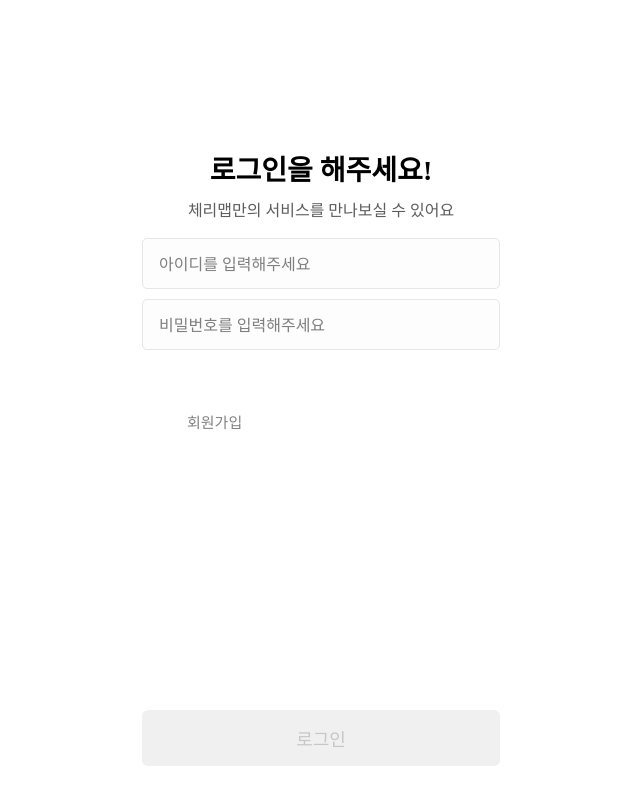
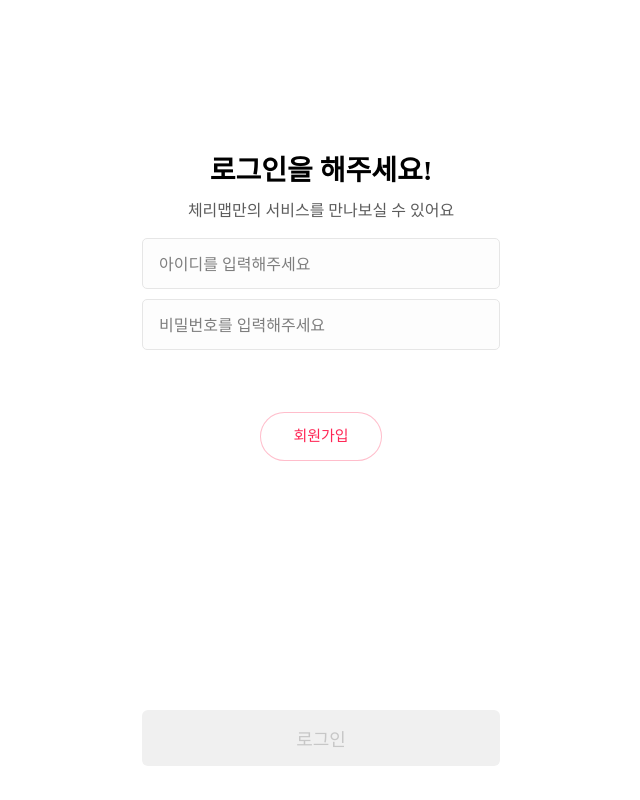
Before and after one commit to Juyoung03/cherrycoke-web, a React (Vite) app: page /login in a window 1280 px wide. Shown: the whole page, without its empty margins (319-959 px from the left). Built offline with nearby package versions, Linux system fonts and the light colour scheme; no server answers; a web font is replaced by a local one.

Commit message:
fix: .buttons_wrapper 중복 해결 및 회원가입 버튼 디자인 수정

```diff
--- a/src/components/LoginInfo/Info.css
+++ b/src/components/LoginInfo/Info.css
@@ -1,6 +1,9 @@
 .wrapper {
     position: absolute;
     top: 150px;
+    left: 50%;
+    transform: translateX(-50%);
+    width: 358px;
     /* border: 1px solid blue; */
 }
 
@@ -101,36 +104,40 @@
 
 }
 
-.buttons_wrapper {
-    position: absolute;
+.login_buttons_wrapper {
     margin-top: 57px;
-    margin-left: 45px;
-
-    width: 260px;
-    height: 18px;
+    width: 100%;
     display: flex;
-
-    justify-content: space-between;
+    justify-content: center;
     align-items: center;
-    color: rgba(194, 194, 194, 1);
-    font-size: 12px;
+    text-align: center;
 
     /*border: 1px solid blue;*/
 }
 
-.buttons_wrapper > button {
-    border: none;
-    background-color: rgb(255, 255, 255);
-    color: rgba(129, 129, 129, 1);
-
+.login_buttons_wrapper > button {
+    border: 1px solid rgba(255, 38, 85, 0.3);
+    background-color: rgba(255, 255, 255, 1);
+    color: rgba(255, 38, 85, 1);
+    border-radius: 50px;
+    padding: 12px 32px;
     font-family: "Pretendard";
     font-size: 15px;
-    font-weight: 400;
+    font-weight: 500;
+    cursor: pointer;
+    transition: all 0.2s ease;
+    min-width: 120px;
+}
 
+.login_buttons_wrapper > button:hover {
+    background-color: rgba(255, 38, 85, 0.05);
+    border-color: rgba(255, 38, 85, 0.5);
+    transform: translateY(-1px);
+}
 
-    height: 18px;
-    align-items: center;
-
+.login_buttons_wrapper > button:active {
+    transform: translateY(0);
+    background-color: rgba(255, 38, 85, 0.1);
 }
 
 .footer_wrapper {
--- a/src/components/LoginInfo/Info.jsx
+++ b/src/components/LoginInfo/Info.jsx
@@ -119,7 +119,7 @@ const login = async (nickname, password) => {
                 </div> */}
             </div>
 
-                <div className="buttons_wrapper">
+                <div className="login_buttons_wrapper">
                     {/* <button>아이디 찾기</button> |
                     <button>비밀번호 찾기</button> | */}
                     <button onClick={() => nav("/signup")}>회원가입</button>
```
